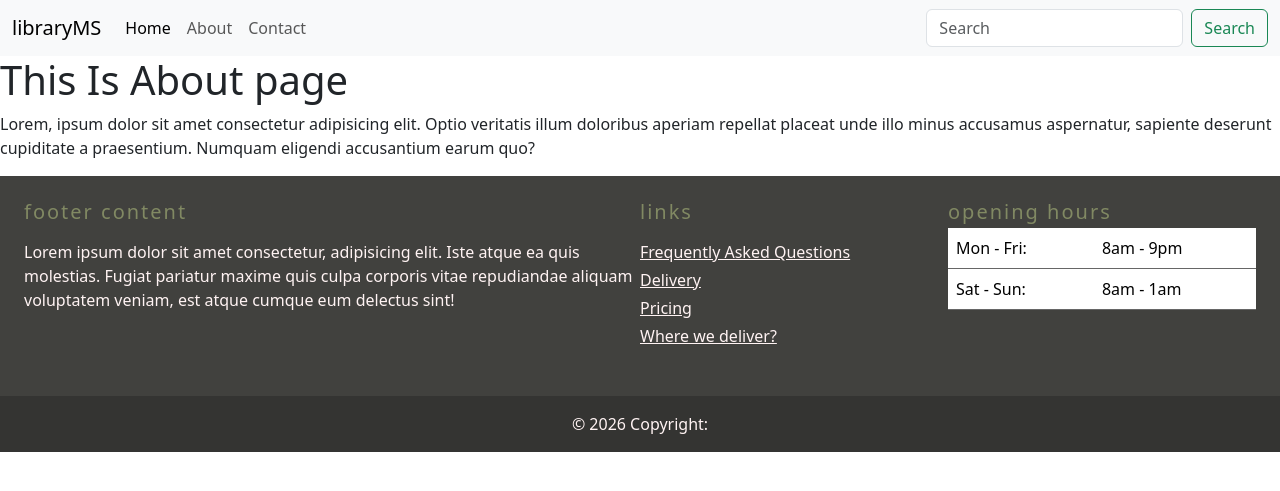
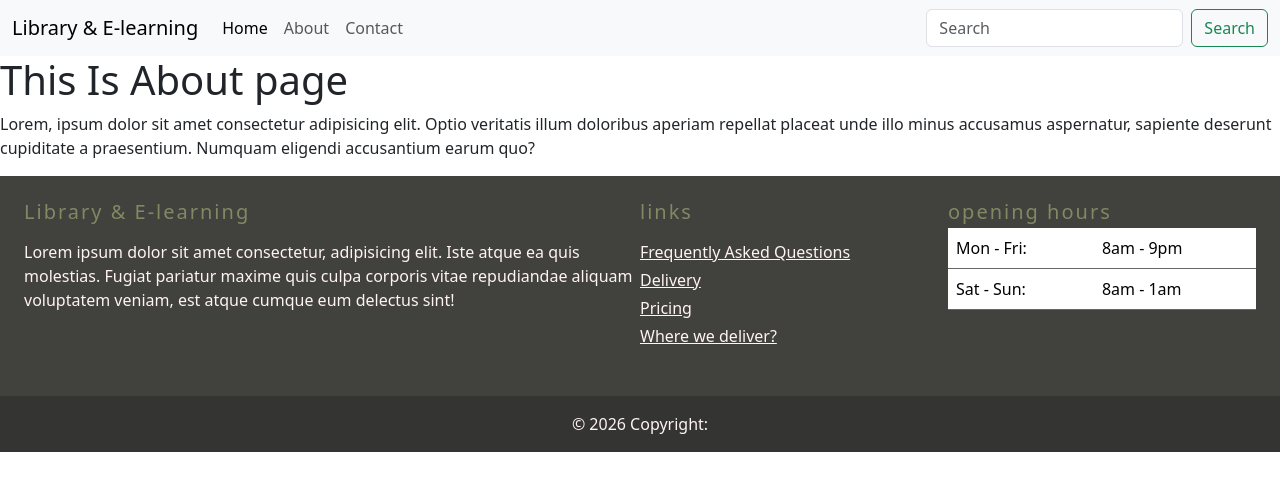
Before and after one commit to sumit-vish0/library_management_system, a Django app: page /about/ in a window 1280 px wide. Shown: the top 491 px of the page. Run offline with Django 5.2, Linux system fonts and the light colour scheme.

Commit message:
Update footer

```diff
--- a/books/templates/partials/footer.html
+++ b/books/templates/partials/footer.html
@@ -5,7 +5,7 @@
       <div class="row gx-0">
 
         <div class="col-lg-6 col-md-12 mb-4">
-          <h5 class="mb-3" style="letter-spacing: 2px; color: #818963;">footer content</h5>
+          <h5 class="mb-3" style="letter-spacing: 2px; color: #818963;">Library & E-learning</h5>
           <p style="color: #fff3f3; margin-bottom: 0;">
             Lorem ipsum dolor sit amet consectetur, adipisicing elit. Iste atque ea quis
             molestias. Fugiat pariatur maxime quis culpa corporis vitae repudiandae aliquam
--- a/books/templates/partials/navbar.html
+++ b/books/templates/partials/navbar.html
@@ -1,6 +1,6 @@
 <nav class="navbar navbar-expand-lg bg-body-tertiary">
   <div class="container-fluid">
-    <a class="navbar-brand" href="#">libraryMS</a>
+    <a class="navbar-brand" href="#">Library & E-learning</a>
     <button
       class="navbar-toggler"
       type="button"
```
